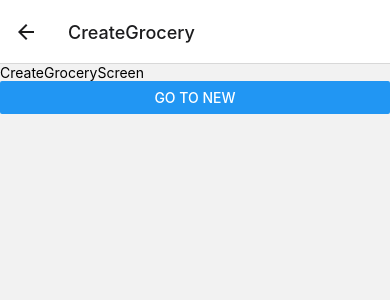
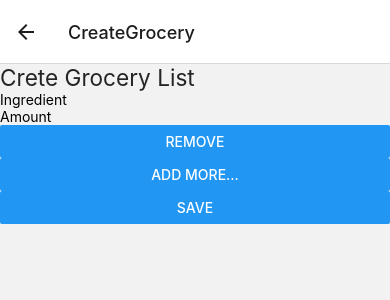
Before and after one commit to echoOIsuru/SE4010-CTSE-ReactJS, a React Native app in the folder MealMagic/: screen /CreateGrocery in a window 390 px wide. Shown: the top 300 px of the page. Built offline with nearby package versions, Linux system fonts and the light colour scheme.

Commit message:
pages added

```diff
--- a/MealMagic/package.json
+++ b/MealMagic/package.json
@@ -16,6 +16,7 @@
     "react": "18.2.0",
     "react-native": "0.71.3",
     "react-native-cli": "^2.0.1",
+    "react-native-elements": "^3.4.3",
     "react-native-safe-area-context": "4.5.0",
     "react-native-screens": "~3.20.0"
   },
--- a/MealMagic/screens/IT20218058/CreateGroceryScreen.js
+++ b/MealMagic/screens/IT20218058/CreateGroceryScreen.js
@@ -1,16 +1,77 @@
-import React from 'react'
-import { View, Button, Text } from 'react-native'
+import React, { useState } from 'react'
+import { View, Button, TextInput } from 'react-native'
+import { Text } from 'react-native-elements';
 
 export default function CreateGroceryScreen({ navigation }) {
-  return (
-    <View>
-        <Text>CreateGroceryScreen</Text>
 
-        <Button
-            title="Go to new"
-            onPress={() => navigation.navigate('Suggessions')}
-        />
+    const [inputFields, setInputFields] = useState([
+        { ingredient: '', amount: '' }
+    ])
 
-    </View>
+    const handleFormChange = (index, event) => {
+        let data = [...inputFields];
+        data[index][event.target.name] = event.target.value;
+
+        console.log(data)
+        setInputFields(data);
+    }
+
+    const addFields = () => {
+        let newfield = { ingredient: '', amount: '' }
+        let x = [...inputFields, newfield]
+        console.log("////", x)
+        setInputFields([...inputFields, newfield])
+    }
+
+    const submit = (e) => {
+        e.preventDefault();
+        console.log(inputFields)
+        navigation.navigate('Suggessions')
+    }
+
+    const removeFields = (index) => {
+        let data = [...inputFields];
+        data.splice(index, 1)
+        setInputFields(data)
+    }
+
+    return (
+        <View>
+            <Text h4>Crete Grocery List</Text>
+
+            {inputFields.map((input, index) => {
+                return (
+                    <View key={index}>
+                        <TextInput
+                            name='ingredient'
+                            placeholder='Ingredient'
+                            // value={input.ingredient}
+                            onChange={event => handleFormChange(index, event)}
+                        />
+                        <TextInput
+                            name='amount'
+                            placeholder='Amount'
+                            // value={input.amount}
+                            onChange={event => handleFormChange(index, event)}
+                        />
+                        <Button
+                            title='Remove'
+                            onPress={() => removeFields(index)}
+                        />
+                    </View>
+                );
+            })}
+
+            <Button
+                title='Add more...'
+                onPress={addFields}
+            />
+
+                <Button
+                    title="Save"
+                    onPress={submit}
+                />
+
+        </View>
     )
 }
--- a/MealMagic/screens/IT20218058/GroceryHomeScreen.js
+++ b/MealMagic/screens/IT20218058/GroceryHomeScreen.js
@@ -1,15 +1,17 @@
 import React from 'react'
-import { View, Button, Text } from 'react-native'
+import { View, Button, TextInput } from 'react-native'
+import { Text } from 'react-native-elements';
 
 export default function GroceryHomeScreen({ navigation }) {
   return (
     <View>
-        <Text>GroceryHomeScreen</Text>
+      <Text h4>My Grocery List</Text>
+      <Text>GroceryHomeScreen</Text>
 
-        <Button
-            title="Go to new"
-            onPress={() => navigation.navigate('CreateGrocery')}
-        />
+      <Button
+        title="Go to new"
+        onPress={() => navigation.navigate('CreateGrocery')}
+      />
 
     </View>
   )
```
Also changed, not shown: 1 other file (tests, documents, lock files or other folders).
